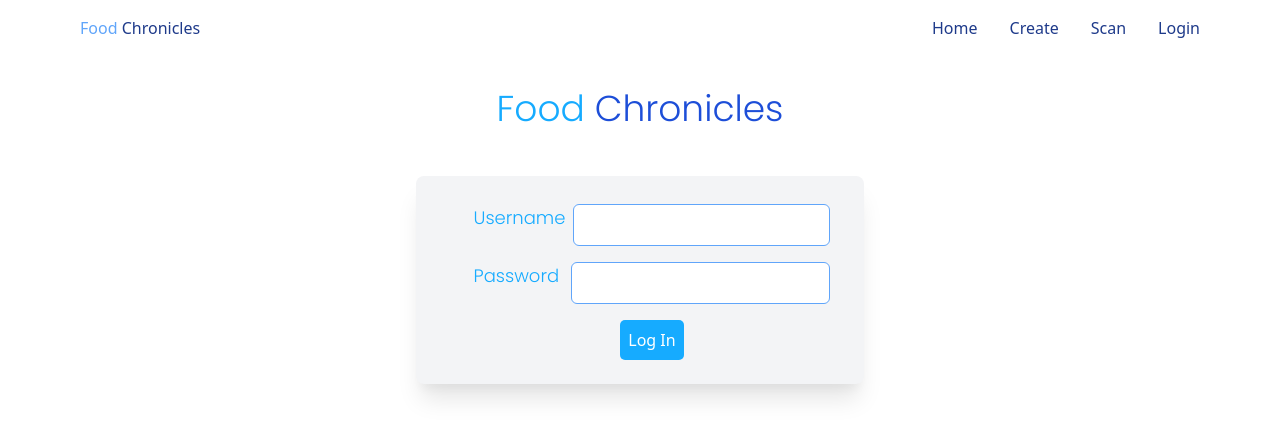
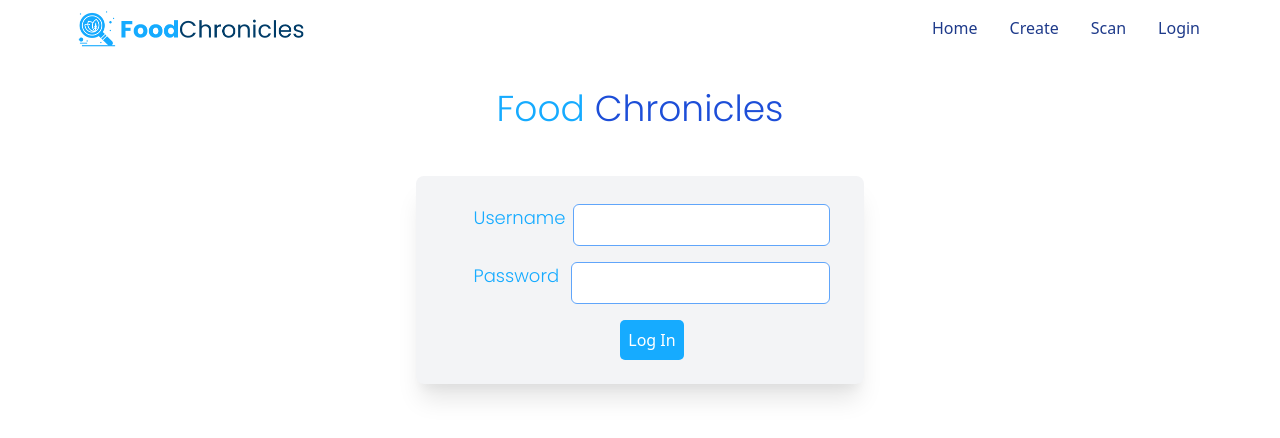
Before and after one commit to food-chronicles/client-cms, a React (Create React App) app: page /login in a window 1280 px wide. Shown: the top 438 px of the page. Built offline with nearby package versions, Linux system fonts and the light colour scheme.

Commit message:
added logo

```diff
--- a/public/index.html
+++ b/public/index.html
@@ -2,16 +2,16 @@
 <html lang="en">
   <head>
     <meta charset="utf-8" />
-    <link rel="icon" href="%PUBLIC_URL%/favicon.ico" />
+    <link rel="icon" href="%PUBLIC_URL%/food_chronicles_logo.png" />
     <meta name="viewport" content="width=device-width, initial-scale=1" />
     <meta name="theme-color" content="#000000" />
     <meta
       name="description"
-      content="Web site created using create-react-app"
+      content="Are you sure that what you eat is what you get? Find the truth in our app. Our app implements blockchain technology to track the origins of your food and with immutable database ensure that your food is not compromised. "
     />
     <link rel="preconnect" href="https://fonts.gstatic.com">
     <link href="https://fonts.googleapis.com/css2?family=Poppins:wght@300&display=swap" rel="stylesheet">
-    <link rel="apple-touch-icon" href="%PUBLIC_URL%/logo192.png" />
+    <link rel="apple-touch-icon" href="%PUBLIC_URL%/food_chronicles_logo.png" />
     <!--
       manifest.json provides metadata used when your web app is installed on a
       user's mobile device or desktop. See https://developers.google.com/web/fundamentals/web-app-manifest/
@@ -26,20 +26,10 @@
       work correctly both with client-side routing and a non-root public URL.
       Learn how to configure a non-root public URL by running `npm run build`.
     -->
-    <title>React App</title>
+    <title>Food Chronicles</title>
   </head>
   <body>
     <noscript>You need to enable JavaScript to run this app.</noscript>
     <div id="root"></div>
-    <!--
-      This HTML file is a template.
-      If you open it directly in the browser, you will see an empty page.
-
-      You can add webfonts, meta tags, or analytics to this file.
-      The build step will place the bundled scripts into the <body> tag.
-
-      To begin the development, run `npm start` or `yarn start`.
-      To create a production bundle, use `npm run build` or `yarn build`.
-    -->
   </body>
 </html>
--- a/src/components/Navbar.js
+++ b/src/components/Navbar.js
@@ -1,6 +1,7 @@
 import { Link } from "react-router-dom";
 import { useAuth } from "../auth";
 import { useHistory } from "react-router-dom";
+import fc_logo_sm from '../assets/fc_logo_sm.png'
 
 export default function Navbar() {
   const auth = useAuth();
@@ -16,10 +17,11 @@ export default function Navbar() {
     <>
       <header className="lg:px-16 px-6 bg-white flex flex-wrap items-center lg:py-0 py-2">
         <div className="flex-1 flex justify-between items-center">
-          <Link to="/">
-            <p className="lg:p-4 py-3 px-0 block border-b-2 border-transparent text-blue-400">
+          <Link to="/" className="w-64">
+            <img src={fc_logo_sm}></img>
+            {/* <p className="lg:p-4 py-3 px-0 block border-b-2 border-transparent text-blue-400">
               Food <span className="text-blue-900">Chronicles</span>
-            </p>
+            </p> */}
           </Link>
         </div>
 
```
Also changed, not shown: public/food_chronicles_logo.png (added), src/assets/fc_logo_sm.png (added).
